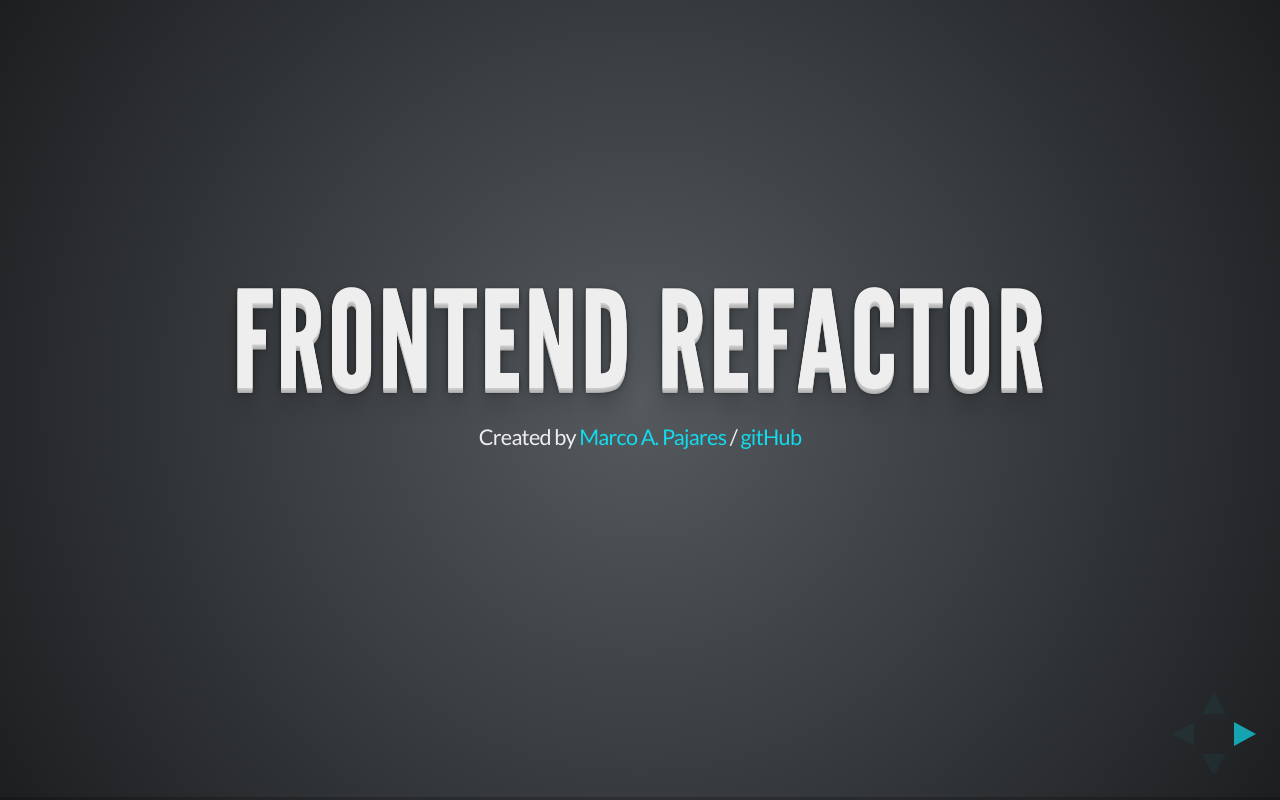
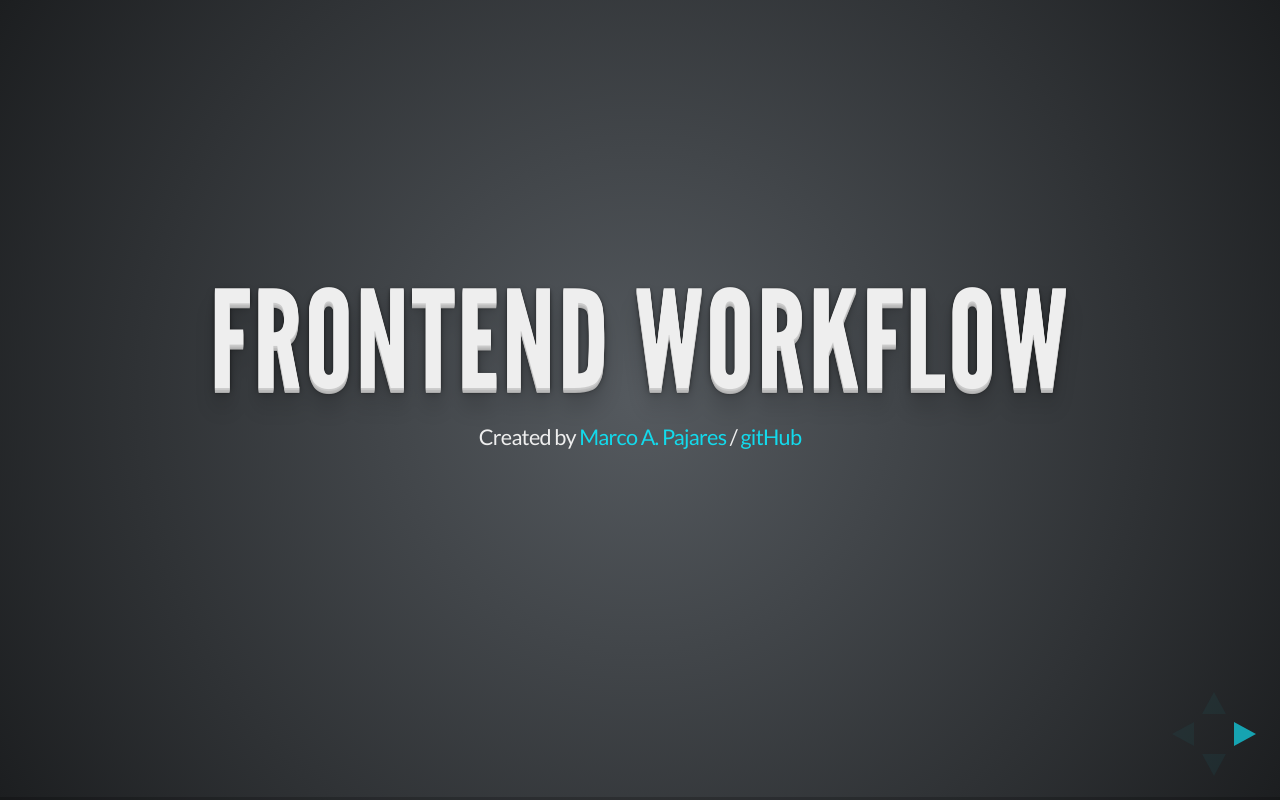
Before and after one commit to ayxos/Frontend_workflow_slides, a website: page index.htm in a window 1280 px wide. Drawn offline with Linux system fonts and the light colour scheme.

Commit message:
Update index.htm

```diff
--- a/index.htm
+++ b/index.htm
@@ -47,7 +47,7 @@
 			<div class="slides">
 
 				<section>
-					<h1>Frontend Refactor</h1>
+					<h1>Frontend Workflow</h1>
 					<h3></h3>
 					<p>
 						<small>Created by <a href="http://ayxos.com">Marco A. Pajares</a> / <a href="http://github.com/cybermarkus1">gitHub</a></small>
```
